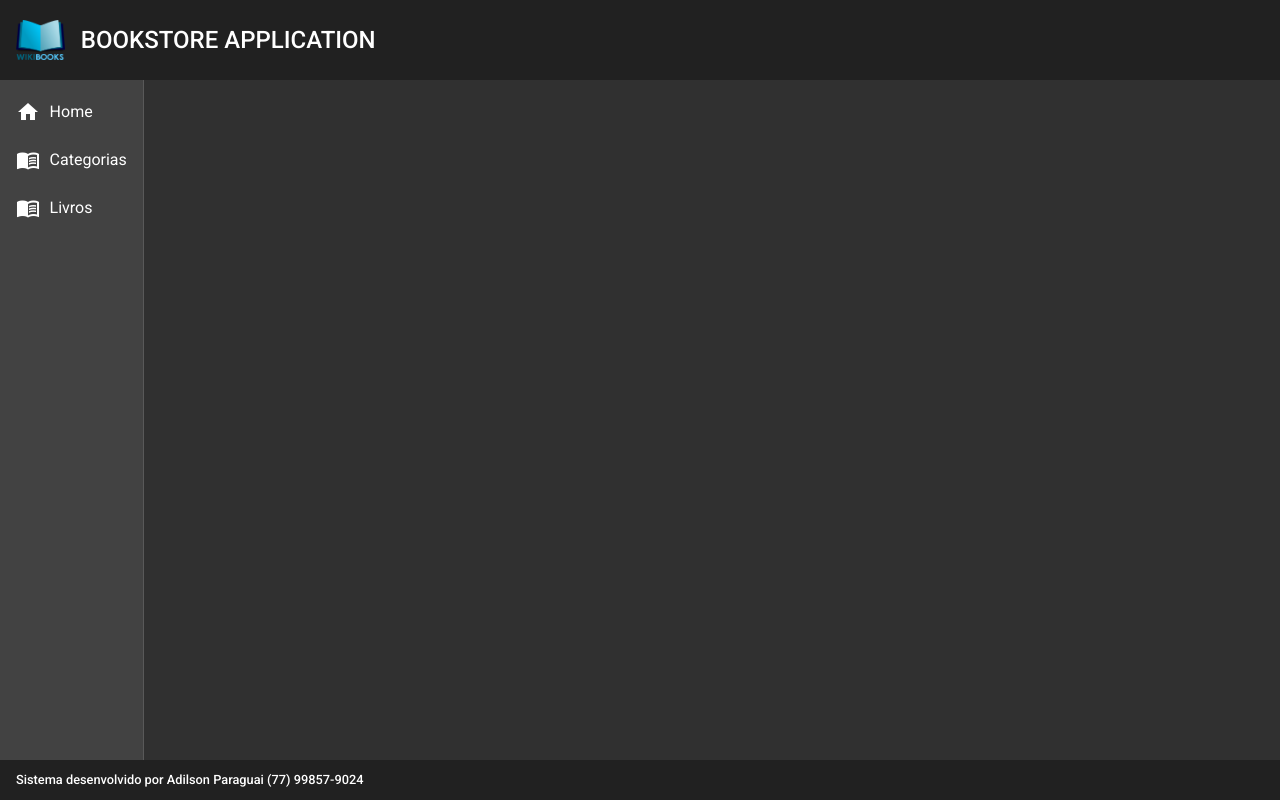
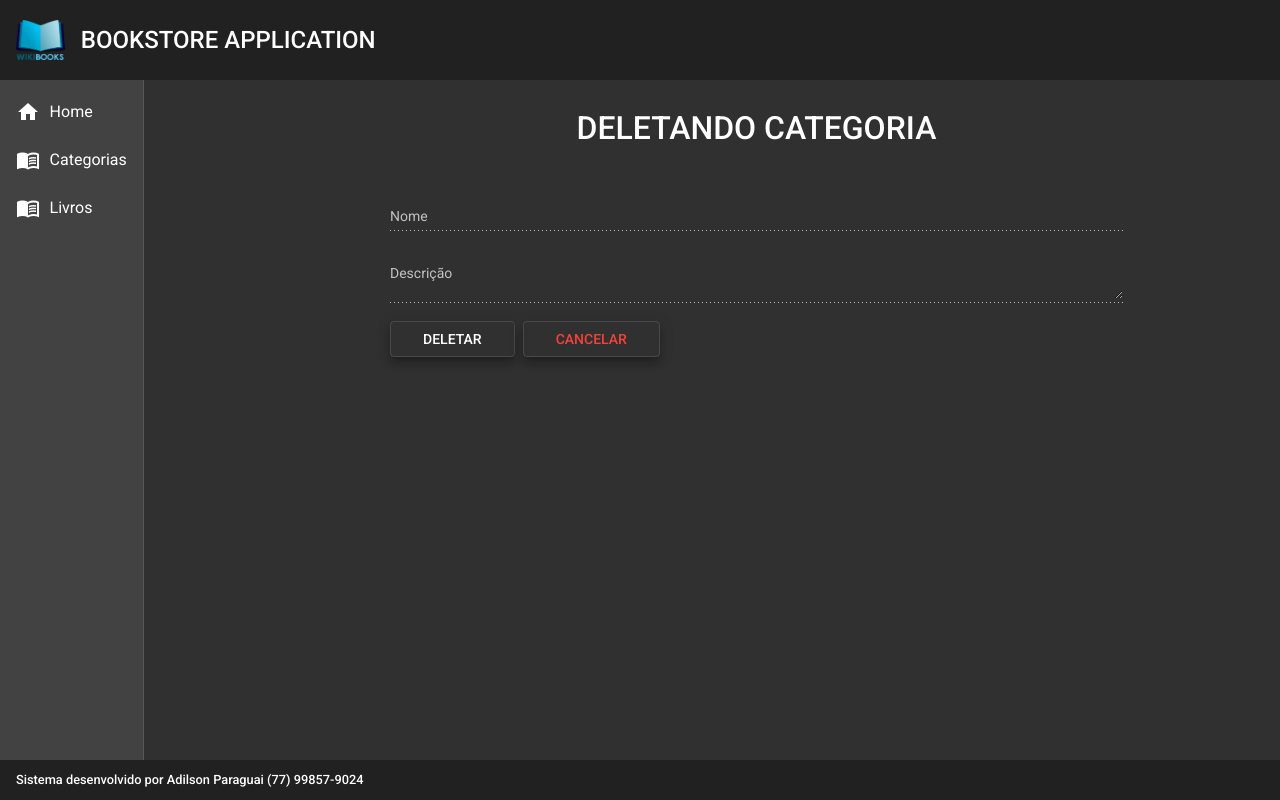
Before and after one commit to adsadilson/bookstore-front, an Angular app: page /categorias/delete/1 in a window 1280 px wide. Before the commit this address led to /. Built offline with nearby package versions, Linux system fonts and the light colour scheme; no server answers.

Commit message:
Categoria Delete implementada

```diff
--- a/src/app/app.module.ts
+++ b/src/app/app.module.ts
@@ -24,6 +24,7 @@
 import {MatInputModule} from '@angular/material/input';
 import {MatFormFieldModule} from '@angular/material/form-field';
 import {MatSnackBarModule} from '@angular/material/snack-bar';
+import { CategoriaDeleteComponent } from './components/views/categoria/categoria-delete/categoria-delete.component';
 
 
 
@@ -44,7 +45,8 @@
     NavComponent,
     HomeComponent,
     CategoriaReadComponent,
-    CategoriaCreateComponent
+    CategoriaCreateComponent,
+    CategoriaDeleteComponent
   ],
   imports: [
     BrowserModule,
--- a/src/app/components/views/categoria-read/categoria-read.component.html
+++ b/src/app/components/views/categoria-read/categoria-read.component.html
@@ -3,7 +3,8 @@
         <h1>Listar todas categorias</h1>
     </div>
 
-    <button (click)="nevegarParaCategoriaCreate()" class="mat-elevation-z8" mat-stroked-button> + Nova Categoria</button>
+    <button (click)="nevegarParaCategoriaCreate()" class="mat-elevation-z8" mat-stroked-button> + Nova
+        Categoria</button>
 
     <div class="mat-elevation-z8 content-table">
         <table mat-table class="table" [dataSource]="categorias">
@@ -38,7 +39,7 @@
                     <a class="edit" href="#">
                         <i class="material-icons">edit</i>
                     </a>
-                    <a class="delete" href="#">
+                    <a class="delete" routerLink="delete/{{row.id}}">
                         <i class="material-icons">delete</i>
                     </a>
                 </td>
--- a/src/app/components/views/categoria/categoria-create/categoria-create.component.html
+++ b/src/app/components/views/categoria/categoria-create/categoria-create.component.html
@@ -14,7 +14,7 @@
 
     <div class="buttons">
         <button (click)="adicionar()" class="mat-elevation-z8" mat-stroked-button> SALVAR</button>
-        <button class="mat-elevation-z8" color="warn" mat-stroked-button> CANCELAR</button>
+        <button (click)="cancelar()" class="mat-elevation-z8" color="warn" mat-stroked-button> CANCELAR</button>
     </div>
 
 </form>
--- a/src/app/components/views/categoria/categoria-create/categoria-create.component.ts
+++ b/src/app/components/views/categoria/categoria-create/categoria-create.component.ts
@@ -32,4 +32,8 @@
     });
   }
 
+  cancelar(): void {
+    this.router.navigate(["categorias"])
+  }
+
 }
--- /dev/null
+++ b/src/app/components/views/categoria/categoria-delete/categoria-delete.component.css
@@ -0,0 +1,28 @@
+form{
+    text-align: center;
+    width: 70%;
+    margin: 2rem auto 0 auto;
+}
+
+h1{
+    font-size: 2rem;
+    font-weight: 500;
+    margin-bottom: 3rem;
+}
+
+.form{
+    width: 100%;
+
+}
+
+.buttons{
+    width: 100%;
+    text-align: start;
+}
+
+button{
+    margin-right: .5rem;
+    padding-right: 2rem;
+    padding-left: 2rem;
+
+}
--- /dev/null
+++ b/src/app/components/views/categoria/categoria-delete/categoria-delete.component.html
@@ -0,0 +1,19 @@
+<form>
+    <h1>DELETANDO CATEGORIA</h1>
+
+    <mat-form-field class="form">
+        <mat-label>Nome</mat-label>
+        <input matInput [(ngModel)]="categoria.nome" type="text" name="nome" disabled>
+    </mat-form-field>
+
+    <mat-form-field class="form">
+        <mat-label>Descrição</mat-label>
+        <textarea matInput [(ngModel)]="categoria.descricao" type="text" name="descricao" disabled></textarea>
+    </mat-form-field>
+
+    <div class="buttons">
+        <button (click)="excluir()" class="mat-elevation-z8" mat-stroked-button> DELETAR</button>
+        <button (click)="cancelar()" class="mat-elevation-z8" color="warn" mat-stroked-button> CANCELAR</button>
+    </div>
+
+</form>
--- /dev/null
+++ b/src/app/components/views/categoria/categoria-delete/categoria-delete.component.ts
@@ -0,0 +1,47 @@
+import { Component, OnInit } from '@angular/core';
+import { ActivatedRoute, Router } from '@angular/router';
+import { Categoria } from '../../categoria-read/categoria.model';
+import { CategoriaService } from '../categoria.service';
+
+@Component({
+  selector: 'app-categoria-delete',
+  templateUrl: './categoria-delete.component.html',
+  styleUrls: ['./categoria-delete.component.css']
+})
+export class CategoriaDeleteComponent implements OnInit {
+
+  categoria: Categoria = {
+    id: "",
+    nome: "",
+    descricao: ""
+  }
+
+  constructor(private service: CategoriaService, private route: ActivatedRoute, private router: Router) { }
+
+  ngOnInit(): void {
+    this.categoria.id = this.route.snapshot.paramMap.get("id")!;
+    this.buscarPorId();
+  }
+
+
+
+  buscarPorId(): void {
+    this.service.buscarPorId(this.categoria.id!).subscribe((resposta) => {
+      this.categoria = resposta;
+    })
+  }
+
+  excluir(): void {
+    this.service.excluir(this.categoria.id!).subscribe((resposta) => {
+      this.router.navigate(["categorias"])
+      this.service.mensagem("Categoria excluída com sucesso!");
+    }, err => {
+      this.service.mensagem(err.error.error);
+    })
+  }
+
+  cancelar(): void {
+    this.router.navigate(["categorias"])
+  }
+
+}
--- a/src/app/components/views/categoria/categoria.service.ts
+++ b/src/app/components/views/categoria/categoria.service.ts
@@ -14,14 +14,24 @@
 
   constructor(private http: HttpClient, private _snack: MatSnackBar) { }
 
+  adicionar(categoria: Categoria): Observable<Categoria> {
+    const url = `${this.baseUrl}/categorias`
+    return this.http.post<Categoria>(url, categoria);
+  }
+
+  excluir(id: String): Observable<void> {
+    const url = `${this.baseUrl}/categorias/${id}`
+    return this.http.delete<void>(url);
+  }
+
   listarTodasCategorias(): Observable<Categoria[]> {
     const url = `${this.baseUrl}/categorias`
     return this.http.get<Categoria[]>(url);
   }
 
-  adicionar(categoria: Categoria): Observable<Categoria> {
-    const url = `${this.baseUrl}/categorias`
-    return this.http.post<Categoria>(url, categoria);
+  buscarPorId(id: String): Observable<Categoria> {
+    const url = `${this.baseUrl}/categorias/${id}`
+    return this.http.get<Categoria>(url);
   }
 
   mensagem(str: String): void {
```
Also changed, not shown: src/app/app-routing.module.ts (+8 -3 lines).
